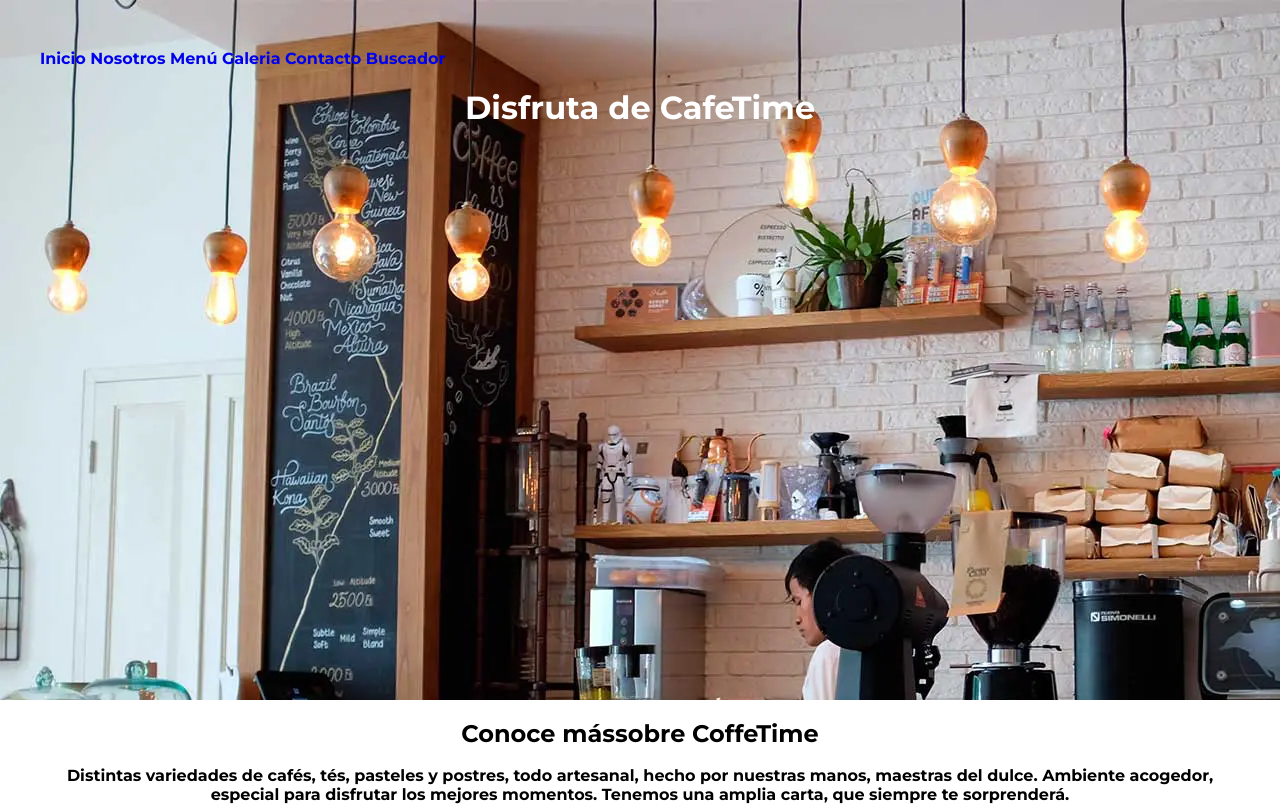
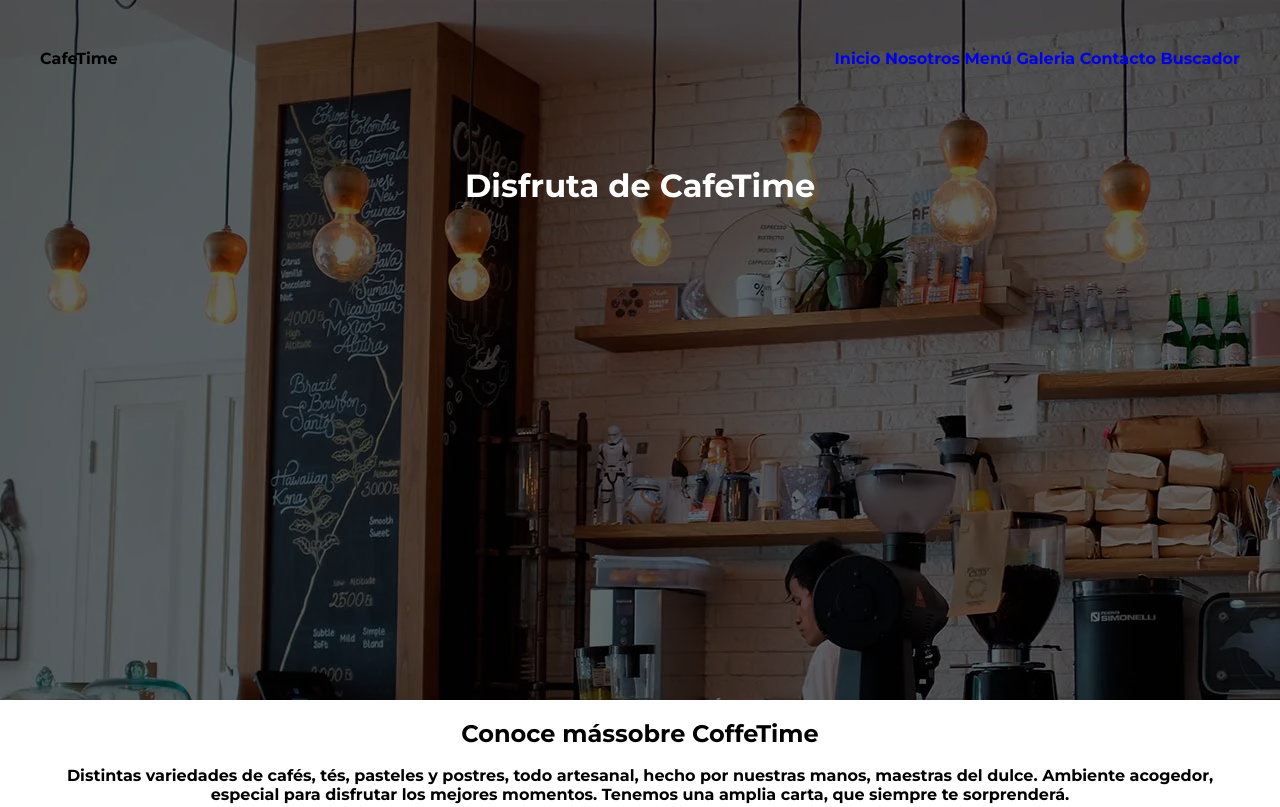
Before and after one commit to MiguelAngelRamos/GulpCafeteria, a website: page index.html in a window 1280 px wide. Shown: the top 807 px of the page. Drawn offline with Linux system fonts and the light colour scheme.

Commit message:
codigo actualizado

```diff
--- a/index.html
+++ b/index.html
@@ -20,6 +20,7 @@
       <div class="nav-barra">
         <!-- Menu de Navegacion y Logo -->
         <div class="logo">
+          CafeTime
         </div>
         <nav class="nav-primary">
           <a href="#">Inicio</a>
--- a/src/scss/header/_header.scss
+++ b/src/scss/header/_header.scss
@@ -2,14 +2,30 @@
 @use 'base/mixins' as m;
 .header {
   padding: 5rem 0;
+  position: relative;
   @include m.tablet {
     min-height:70rem;
   }
+  &::before {
+    content: "";
+    background-color: v.$black;
+    position: absolute;
+    top:0;
+    left:0;
+    right:0;
+    bottom:0;
+    opacity: 0.6; // valores de 0 a 1
 
+  }
   .container-header {
+    position: relative;
     h1 {
       text-align: center;
       color: v.$white;
+      margin-top: 5rem;
+      @include m.tablet {
+        margin-top: 10rem;
+      }
     }
   }
 }
--- a/src/scss/header/_index.scss
+++ b/src/scss/header/_index.scss
@@ -1,2 +1,3 @@
 @forward 'header';
 @forward 'navegacion';
+@forward 'navbarra';
--- /dev/null
+++ b/src/scss/header/_navbarra.scss
@@ -0,0 +1,12 @@
+@use 'base/mixins' as m;
+
+.nav-barra {
+ position: relative;
+ display:flex;
+ flex-direction: column;
+ @include m.tablet {
+   flex-direction: row;
+   justify-content: space-between;
+   align-items: center;
+ }
+}
```
Also changed, not shown: build/css/styles.css.
